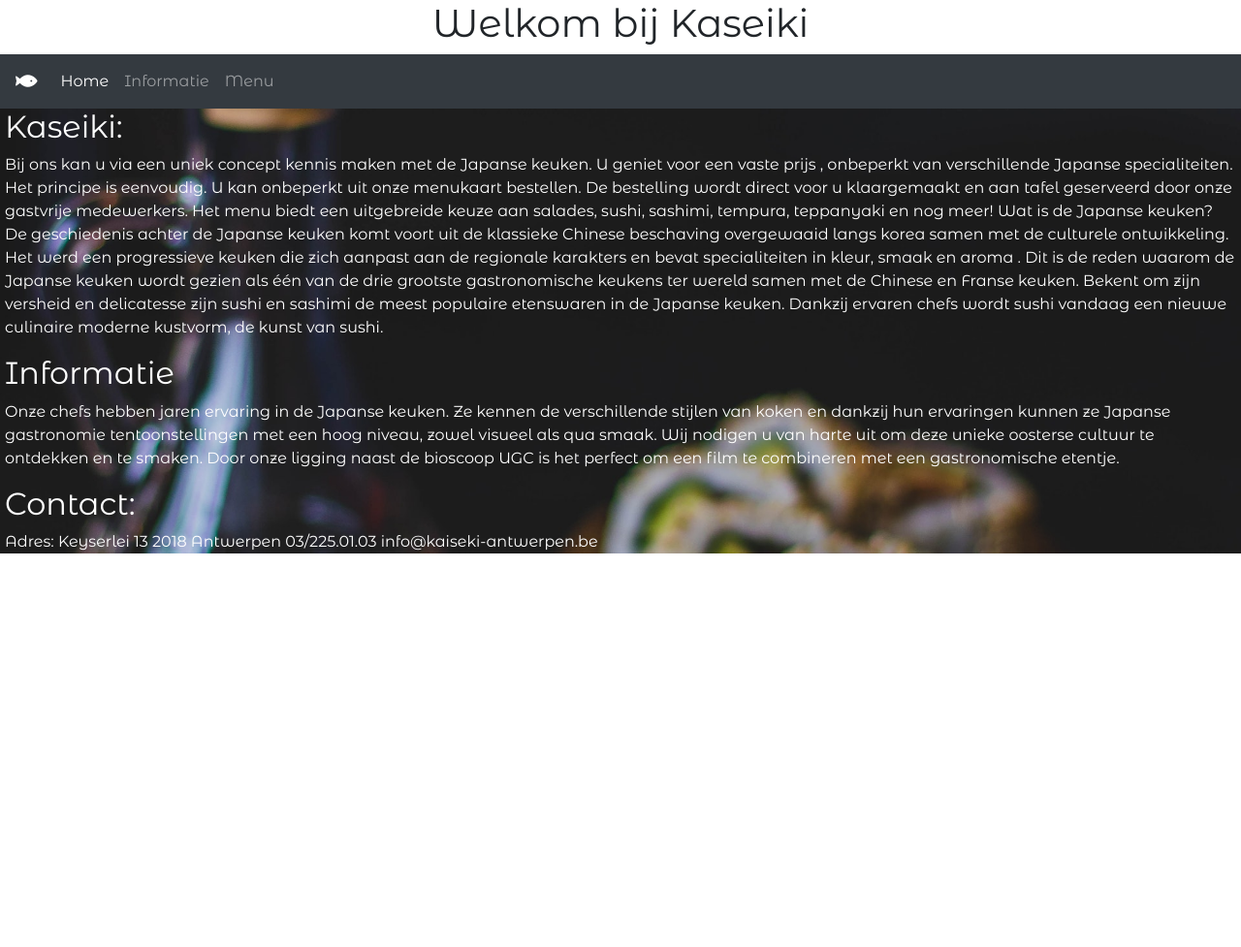
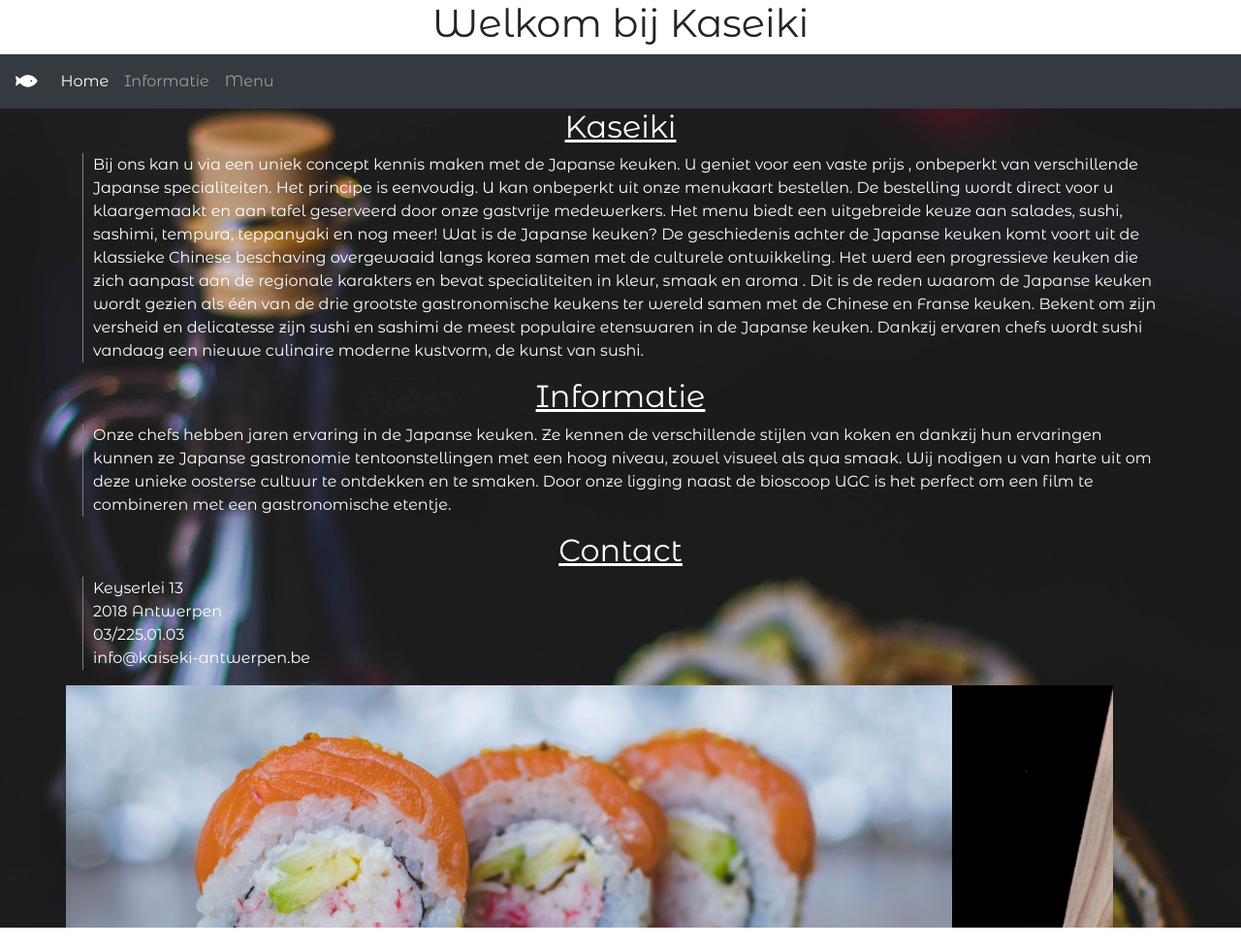
Before and after one commit to krisderycke/Guerilla, a plain HTML site: page index.html in a window 1280 px wide. Shown: the whole page at 97% size. Before the commit the page ends 800 px from the top, so only its background shows below. Drawn offline with nearby package versions, Linux system fonts and the light colour scheme.

Commit message:
edit html and css

```diff
--- a/index.css
+++ b/index.css
@@ -3,8 +3,12 @@ body{
     /* background-image: linear-gradient(45deg, rgba(255,0,0,0), rgb(153, 4, 4)); */
 
 }
+h2{
+    text-align: center;
+    text-decoration: underline;
+}
 
-.picture{
+.pic{
     background-image: url(images/bottle-cuisine-delicious-1028427.jpg);
     background-repeat: no-repeat;
     background-size: cover;
@@ -14,3 +18,24 @@ body{
     padding-left: 5px;
     padding-right: 5px;
 }
+
+.carousel img{
+    object-fit: cover;
+    height:250px;
+}
+.carousel-inner{
+    padding-left: 10%;
+    padding-right: 10%
+}
+
+#footer-slide{
+
+    width:90%;
+    height:250px;
+    margin-bottom: 20px;
+}
+
+p{
+    padding-left: 10px;
+    border-left: 1px solid gray;
+}
--- a/index.html
+++ b/index.html
@@ -37,9 +37,11 @@
             </div>
           </nav>
 
-        <div class="picture"> <!--wraps body-->
-           <div class="info">
-               <h2>Kaseiki:</h2>
+
+          <div class="pic">
+              <div class="container"> <!--wraps body-->
+                 <div class="info">
+               <h2 >Kaseiki</h2>
                 <p>Bij ons kan u via een uniek concept kennis maken met de Japanse keuken. U geniet voor een vaste prijs , onbeperkt van verschillende Japanse specialiteiten.
 
                     Het principe is eenvoudig. U kan onbeperkt uit onze menukaart bestellen. De bestelling wordt direct voor u klaargemaakt en aan tafel geserveerd door onze gastvrije medewerkers.
@@ -52,7 +54,7 @@
            </div>
 
            <div class="info">
-               <h2>Informatie</h2>
+               <h2 >Informatie</h2>
                 <p>Onze chefs hebben jaren ervaring in de Japanse keuken. Ze kennen de verschillende stijlen van koken en dankzij hun ervaringen kunnen ze Japanse gastronomie tentoonstellingen met een hoog niveau, zowel visueel als qua smaak. Wij nodigen u van harte uit om deze unieke oosterse cultuur te ontdekken en te smaken.
 
 
@@ -61,14 +63,31 @@
            </div>
 
            <div class="contact">
-               <h2>Contact:</h2>
-                <p> Adres: Keyserlei 13
-                    2018 Antwerpen
-                    03/225.01.03
-                    info@kaiseki-antwerpen.be
+               <h2 >Contact</h2>
+                <p> Keyserlei 13 <br>
+                2018 Antwerpen <br>
+                03/225.01.03 <br>
+                info@kaiseki-antwerpen.be <br>
 
                 </p>
            </div>
+          </div>
+
+          <div id="footer-slide">
+              <div id="carouselExampleControls" class="carousel slide" data-ride="carousel">
+                  <div class="carousel-inner">
+                    <div class="carousel-item active">
+                      <img class="d-block w-100" src="images/slides/slide1.jpg" alt="First slide">
+                    </div>
+                    <div class="carousel-item">
+                      <img class="d-block w-100" src="images/slides/slide2.jpg" alt="Second slide">
+                    </div>
+                    <div class="carousel-item">
+                      <img class="d-block w-100" src="images/slides/slide3.jpg" alt="Third slide">
+                    </div>
+                  </div>
+                </div>
+          </div>
 
 
 
@@ -78,7 +97,7 @@
 
 
 
-                </div>
+      </div>
    <!-- Optional JavaScript -->
     <!-- jQuery first, then Popper.js, then Bootstrap JS -->
     <script src="https://code.jquery.com/jquery-3.3.1.slim.min.js" integrity="sha384-q8i/X+965DzO0rT7abK41JStQIAqVgRVzpbzo5smXKp4YfRvH+8abtTE1Pi6jizo" crossorigin="anonymous"></script>
```
Also changed, not shown: images/slides/slide1.jpg (added), images/slides/slide2.jpg (added), images/slides/slide3.jpg (added).
